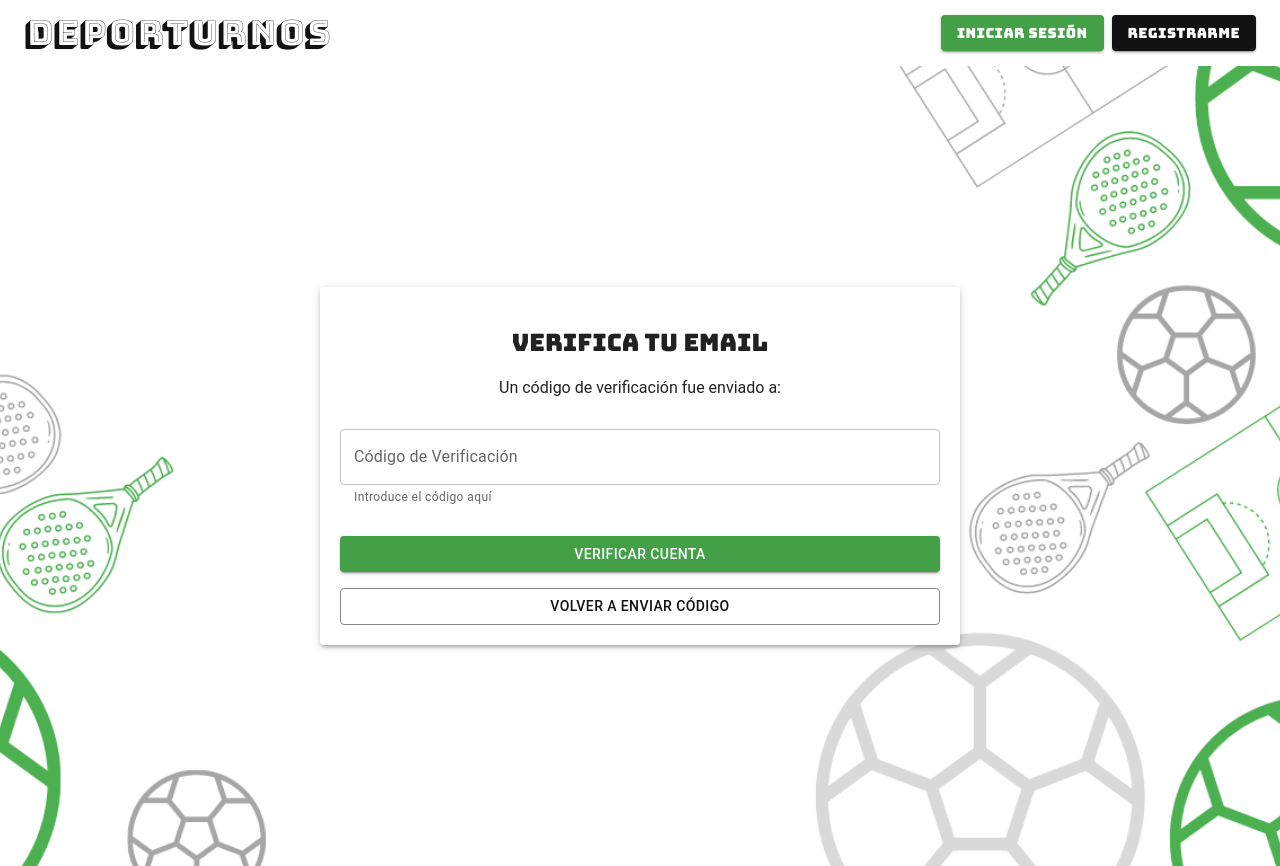
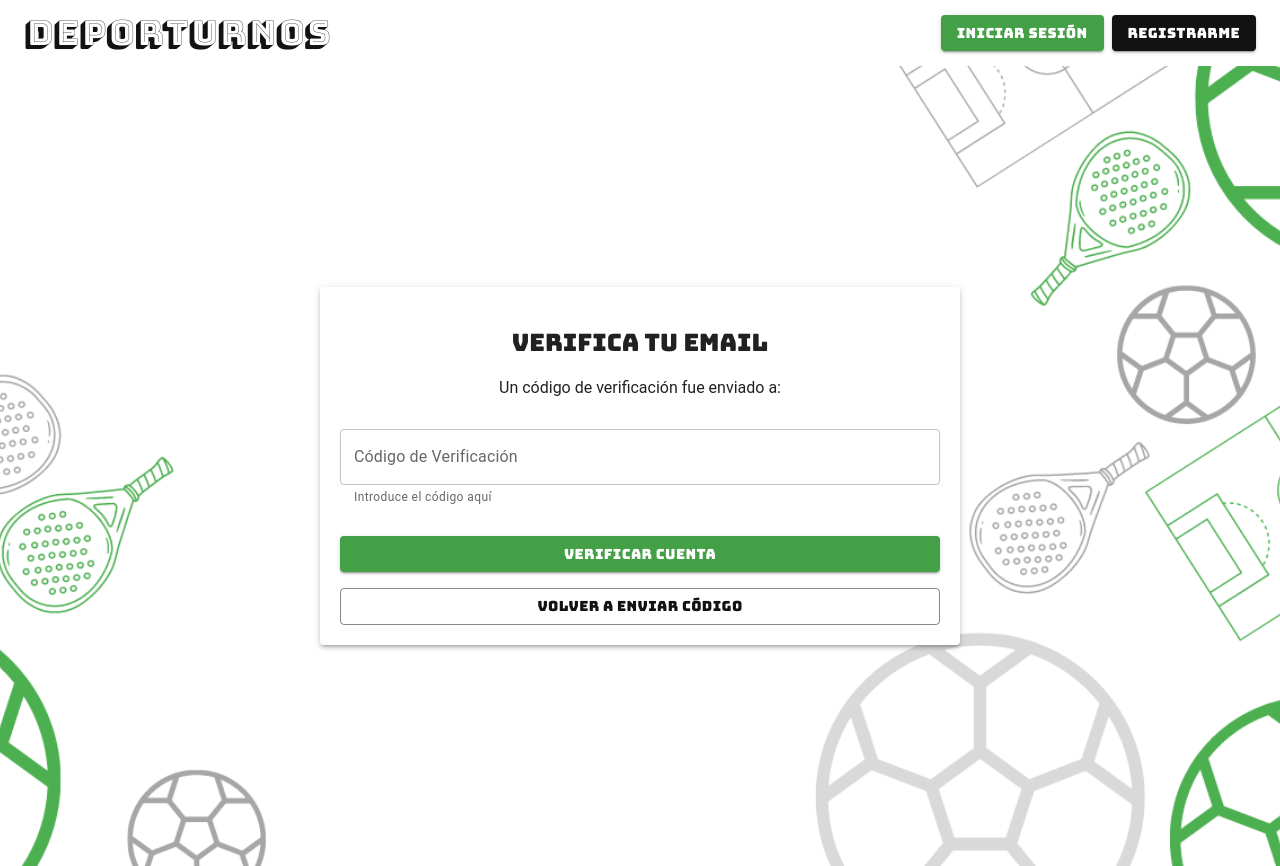
Before and after one commit to Pulpoide/deporturnos-front, a React (Vite) app: page /verify in a window 1280 px wide. Built offline with nearby package versions, Linux system fonts and the light colour scheme; a web font is replaced by a local one.

Commit message:
style(VerifyAccount): update font-family on buttons

```diff
--- a/src/pages/VerifyAccount.jsx
+++ b/src/pages/VerifyAccount.jsx
@@ -108,10 +108,10 @@ const VerifyAccout = () => {
                                 )}
 
                                 <Stack direction="column" spacing={2} justifyContent="center" marginTop="20px">
-                                    <Button variant="contained" color="primary" onClick={handleVerify}>
+                                    <Button variant="contained" color="primary" onClick={handleVerify} sx={{ fontFamily: 'Bungee, sans-serif' }}>
                                         Verificar cuenta
                                     </Button>
-                                    <Button variant="outlined" color="black" onClick={handleResendCode} startIcon={loading ? <CircularProgress size={20} /> : null}>
+                                    <Button variant="outlined" color="black" onClick={handleResendCode} sx={{ fontFamily: 'Bungee, sans-serif' }} startIcon={loading ? <CircularProgress size={20} /> : null}>
                                         Volver a enviar código
                                     </Button>
                                 </Stack>
```
